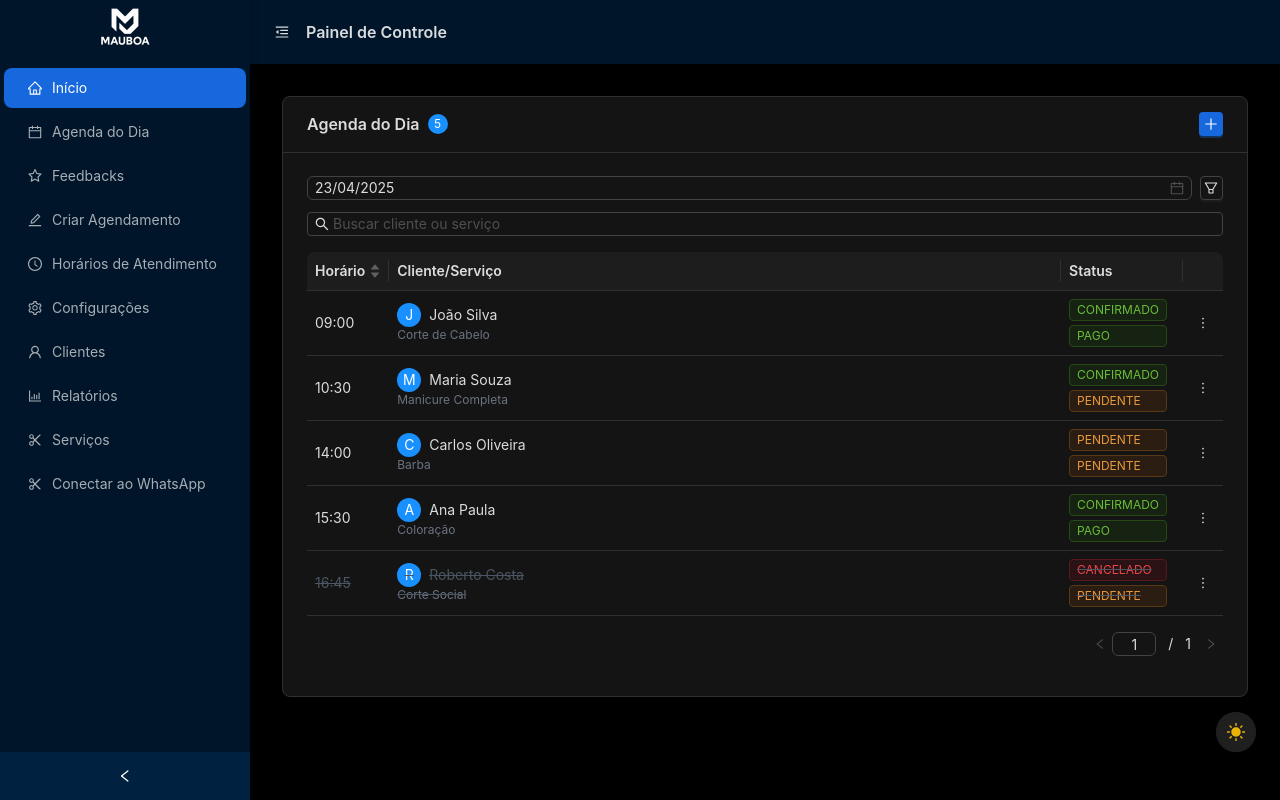
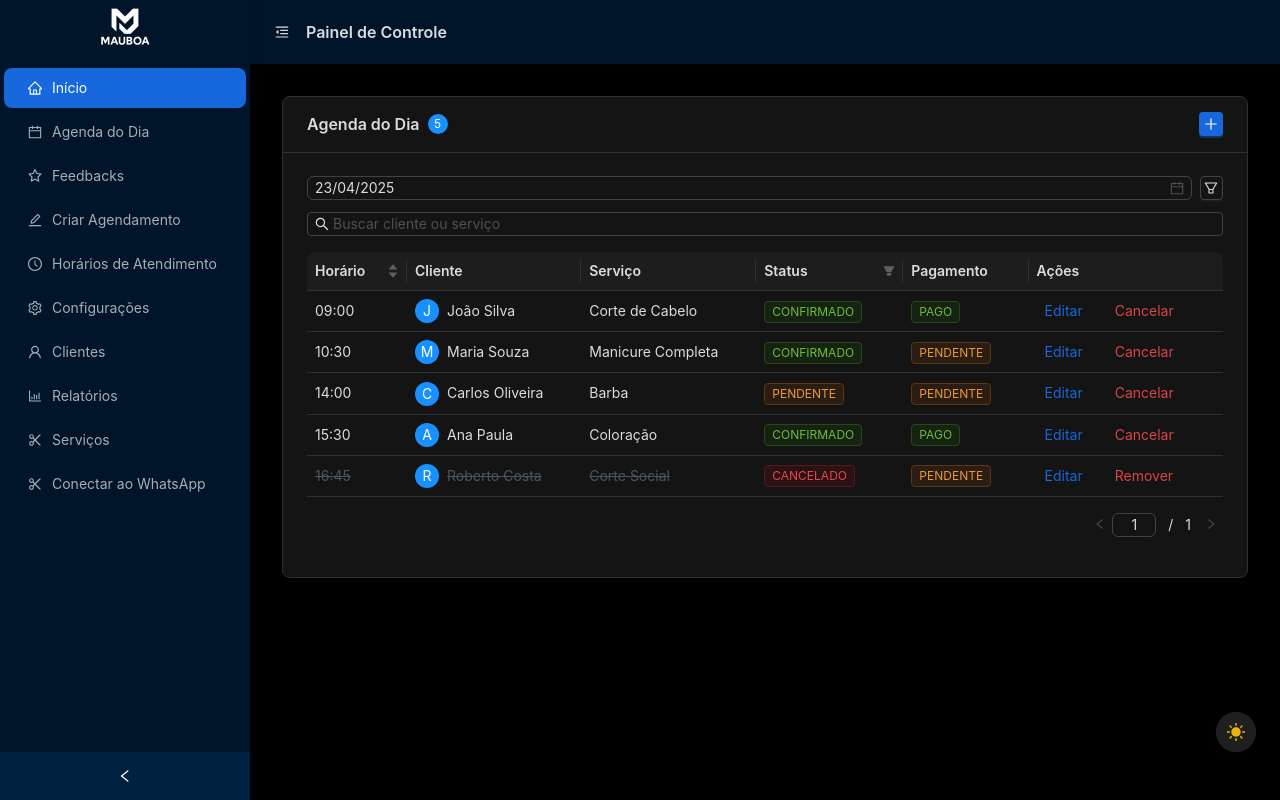
Before and after one commit to MauBoaventura/front-bot-whats-agenda, a Next.js app: page /agenda in a window 1280 px wide. Built offline with nearby package versions, Linux system fonts and the light colour scheme.

Commit message:
feat: adicionar colunas detalhadas à tabela de agendamentos com filtros e renderização de status

```diff
--- a/src/app/(main)/agenda/page.tsx
+++ b/src/app/(main)/agenda/page.tsx
@@ -161,6 +161,86 @@ export default function AgendaPage() {
     },
   ];
 
+    // Colunas da tabela
+    const columns: ColumnsType<AppointmentType> = [
+      {
+        title: 'Horário',
+        dataIndex: 'time',
+        key: 'time',
+        width: 100,
+        sorter: (a, b) => a.time.localeCompare(b.time),
+      },
+      {
+        title: 'Cliente',
+        dataIndex: 'client',
+        key: 'client',
+        render: (text, record) => (
+          <Space>
+            <Avatar size="small" style={{ backgroundColor: '#1890ff' }}>
+              {text.charAt(0)}
+            </Avatar>
+            <span className={record.status === 'cancelado' ? 'line-through text-gray-400' : ''}>
+              {text}
+            </span>
+          </Space>
+        ),
+      },
+
+      {
+        title: 'Serviço',
+        dataIndex: 'service',
+        key: 'service',
+      },
+      {
+        title: 'Status',
+        dataIndex: 'status',
+        key: 'status',
+        render: (status) => {
+          let color = '';
+          switch (status) {
+            case 'confirmado':
+              color = 'green';
+              break;
+            case 'pendente':
+              color = 'orange';
+              break;
+            case 'cancelado':
+              color = 'red';
+              break;
+          }
+          return <Tag color={color}>{status.toUpperCase()}</Tag>;
+        },
+        filters: [
+          { text: 'Confirmado', value: 'confirmado' },
+          { text: 'Pendente', value: 'pendente' },
+          { text: 'Cancelado', value: 'cancelado' },
+        ],
+        onFilter: (value, record) => record.status === value,
+      },
+      {
+        title: 'Pagamento',
+        dataIndex: 'payment',
+        key: 'payment',
+        render: (payment) => (
+          <Tag color={payment === 'pago' ? 'green' : 'orange'}>
+            {payment.toUpperCase()}
+          </Tag>
+        ),
+      },
+      {
+        title: 'Ações',
+        key: 'actions',
+        render: (_, record) => (
+          <Space size="middle">
+            <Button type="link" size="small">Editar</Button>
+            <Button type="link" size="small" danger>
+              {record.status === 'cancelado' ? 'Remover' : 'Cancelar'}
+            </Button>
+          </Space>
+        ),
+      },
+    ];
+
   return (
     <div className="agenda-container p-2">
       <Card
@@ -203,7 +283,7 @@ export default function AgendaPage() {
         </div>
 
         <Table
-          columns={mobileColumns}
+          columns={window.innerWidth <= 768 ? mobileColumns : columns}
           dataSource={filteredAppointments}
           pagination={{ pageSize: 5, simple: true }}
           rowClassName={(record) =>
```
Lines whose indentation alone changed are shown as unchanged.
